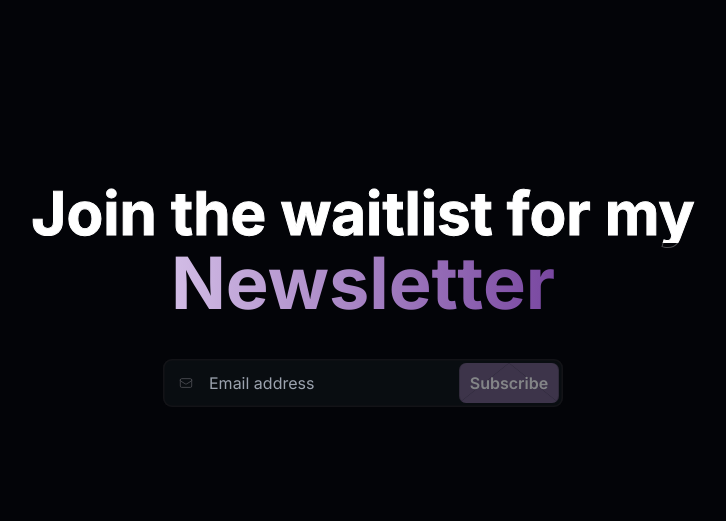
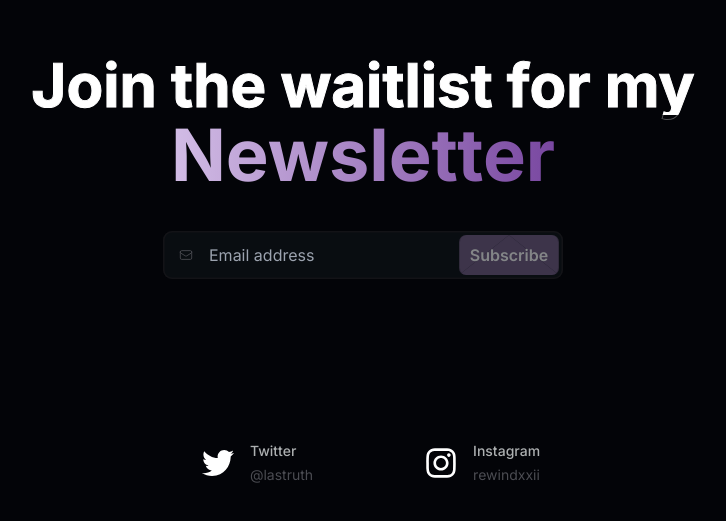
Before and after one commit to lasttruth/Newsletter, a Next.js app: page / in a window 1280 px wide. Shown: the part 105-626 px from the top of the page, without its empty margins (277-1003 px from the left). Built offline with nearby package versions, Linux system fonts and the light colour scheme.

Commit message:
add social sections

```diff
--- a/app/page.tsx
+++ b/app/page.tsx
@@ -1,4 +1,5 @@
 import NewsletterForm from "@/components/NewsletterForm";
+import Socials from "@/components/Socials";
 import Image from "next/image";
 
 export default function Home() {
@@ -23,6 +24,7 @@ export default function Home() {
       {/** NewsletterForm */}
       <NewsletterForm/>
       {/** Social */}
+      <Socials/>
       {/** Hero maybe */}
     </main>
   );
--- /dev/null
+++ b/components/Socials.tsx
@@ -0,0 +1,30 @@
+import { socials } from "@/constants";
+import { SocialIcon } from "react-social-icons";
+
+function Socials() {
+  return (
+    <div className="flex items-center justify-center sm:gap-x-4 mt-28 md:w-[400px]">
+      {socials.map((social) => (
+        <div
+          key={social.id}
+          className="flex items-center justify-center flex-1 animate-fade-in-3 cursor-pointer group md:hover:shadow-outline-gray rounded-[9px] p-5 md:p-10 transition duration-200 ease-out"
+        >
+          <SocialIcon
+            url={social.url}
+            fgColor="#FFF"
+            bgColor="transparent"
+            className="!h-16 !w-16"
+          />
+          <div className="text-xs sm:text-sm space-y-1">
+            <p className="text-[#ADB0B1] group-hover:text-white transition font-medium">
+              {social.name}
+            </p>
+            <p className="text-[#4B4C52]">{social.handle}</p>
+          </div>
+        </div>
+      ))}
+    </div>
+  );
+}
+
+export default Socials;
--- /dev/null
+++ b/constants.ts
@@ -0,0 +1,14 @@
+export const socials = [
+    {
+      id: 1,
+      name: "Twitter",
+      url: "https://twitter.com/lastruth",
+      handle: "@lastruth",
+    },
+    {
+      id: 2,
+      name: "Instagram",
+      url: "https://www.instagram.com/rewindxxii",
+      handle: "rewindxxii",
+    },
+  ];
--- a/package.json
+++ b/package.json
@@ -14,7 +14,8 @@
     "gsap": "^3.12.5",
     "next": "14.2.2",
     "react": "^18",
-    "react-dom": "^18"
+    "react-dom": "^18",
+    "react-social-icons": "^6.16.0"
   },
   "devDependencies": {
     "@types/node": "^20",
```
Also changed, not shown: 1 other file (tests, documents, lock files or other folders).
